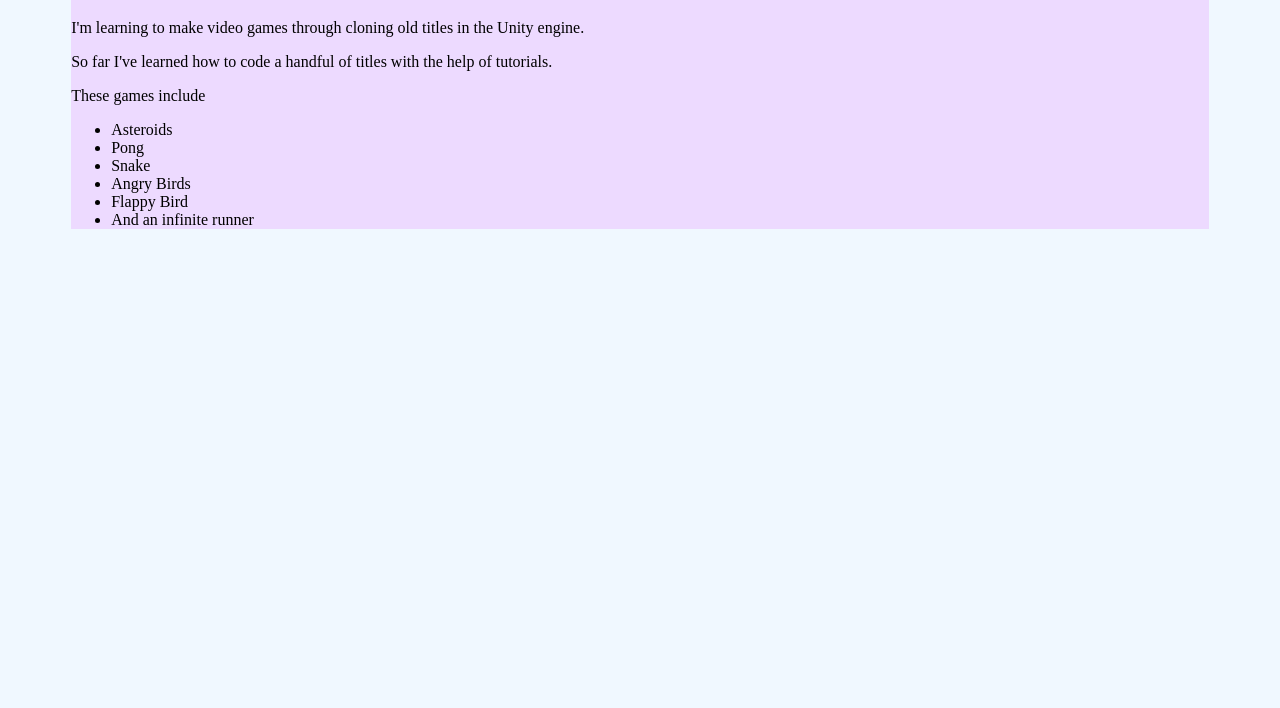
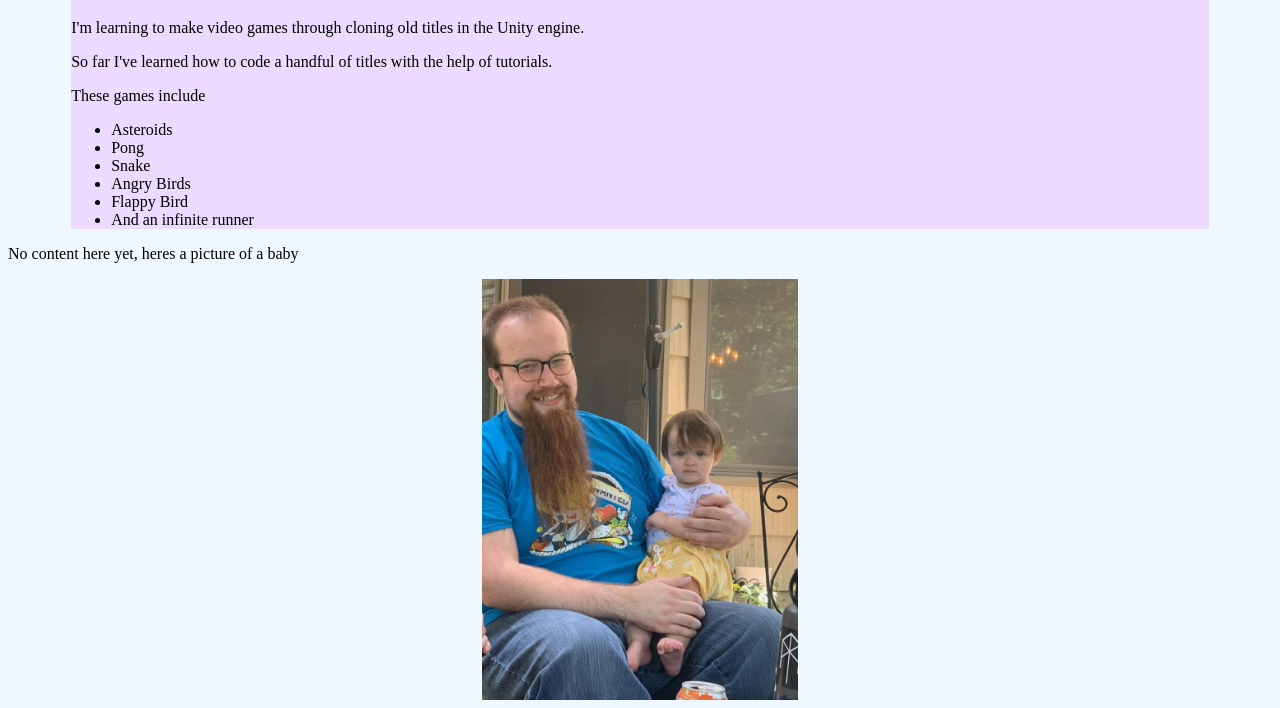
Before and after one commit to raitonnin/raitonnin.github.io, a plain HTML site: page index.html in a window 1280 px wide. Shown: the part 103-811 px from the top of the page. Drawn offline with Linux system fonts and the light colour scheme.

Commit message:
Img tag added for flair
also day i got my own domain added

```diff
--- a/index.html
+++ b/index.html
@@ -21,6 +21,8 @@
                 <li>And an infinite runner</li>
             </ul>
         </div>
+        <p>No content here yet, heres a picture of a baby</p>
+        <img src="2882.jpeg" alt="Tony with Leela 6/19/22">
     </body>
 
 </html>
--- a/style.css
+++ b/style.css
@@ -8,3 +8,10 @@ div {
    margin-right : 5%;
    text-align : left;
 }
+img{
+    display:block;
+    margin-left : auto;
+    margin-right : auto;
+    width: 25%;
+    height: 25%;
+}
--- a/stylesheet.css
+++ /dev/null
@@ -1,10 +0,0 @@
-Body {
-    background-color: AliceBlue;
-}
-div {
-    background-color:rgb(237, 218, 255);
-    margin-top : 5%;
-    margin-left : 5%;
-   margin-right : 5%;
-   text-align : left;
-}
```
Also changed, not shown: 2882.jpeg (added).
